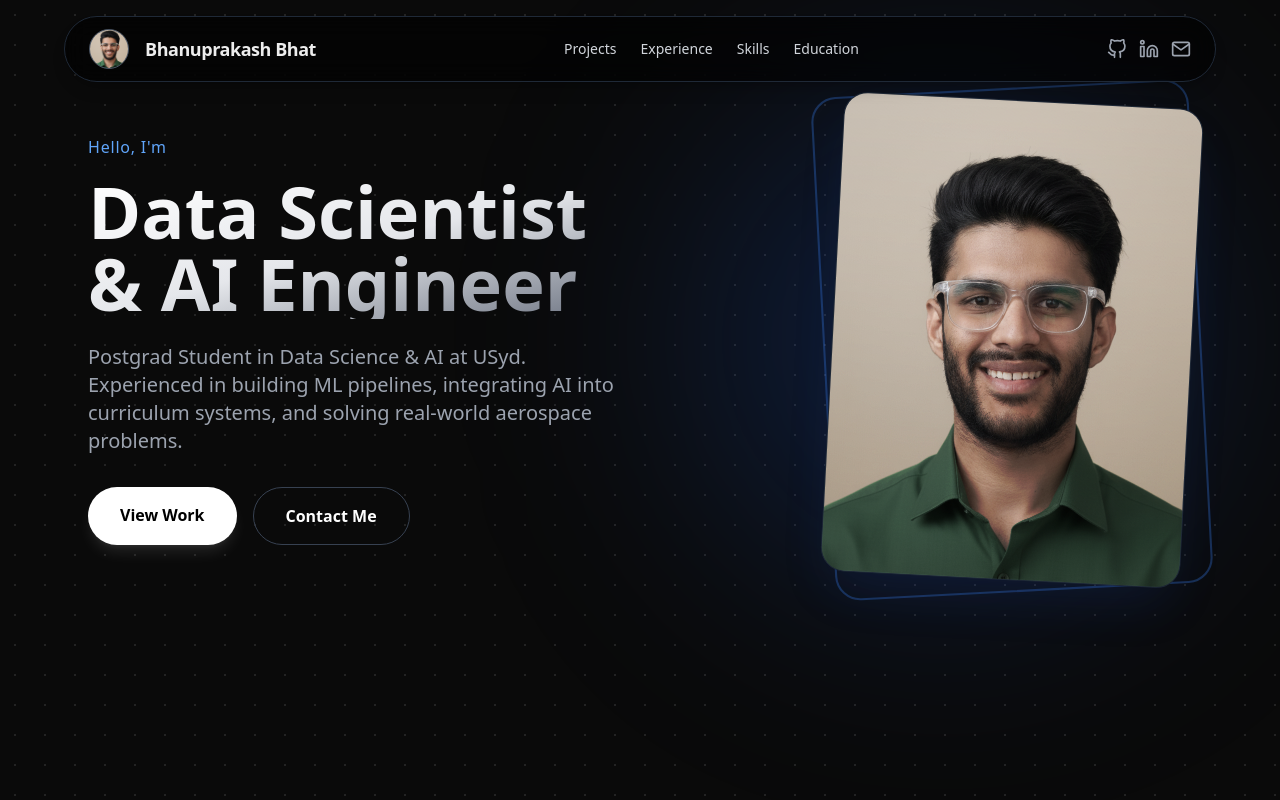
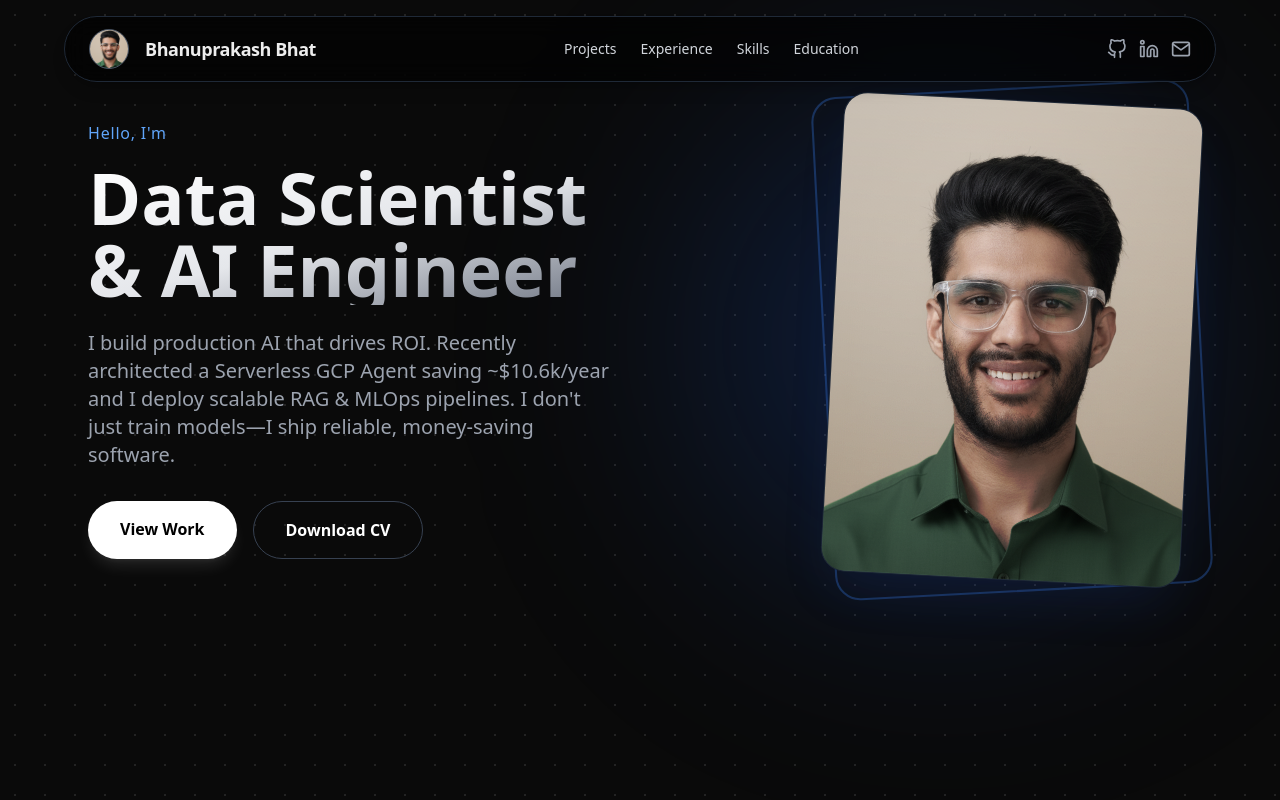
Before and after one commit to Bhat-18/portfolio, a Next.js app: page / in a window 1280 px wide. Shown: the top 800 px of the page. Built offline with nearby package versions, Linux system fonts and the light colour scheme.

Commit message:
Update hero bio and add resume PDF

```diff
--- a/app/data.ts
+++ b/app/data.ts
@@ -5,7 +5,7 @@
 export const hero = {
     name: "Bhanuprakash Bhat",
     title: "Data Scientist & AI Engineer",
-    text: "Postgrad Student in Data Science & AI at USyd. Experienced in building ML pipelines, integrating AI into curriculum systems, and solving real-world aerospace problems.",
+    text: "I build production AI that drives ROI. Recently architected a Serverless GCP Agent saving ~$10.6k/year and I deploy scalable RAG & MLOps pipelines. I don't just train models—I ship reliable, money-saving software.",
     avatar: "/avatar.jpg",
     resume: "/resume.pdf", // Ensure you have a resume.pdf in public, or remove this line
 };
--- a/app/page.tsx
+++ b/app/page.tsx
@@ -58,13 +58,21 @@ export default function Home() {
                   </p>
                   <div className="flex flex-wrap gap-4">
                       <a href="#projects" className="bg-white text-black px-8 py-4 rounded-full font-bold hover:bg-gray-200 transition shadow-lg shadow-white/10">View Work</a>
-                      <a href={socialLinks.linkedin} target="_blank" className="border border-gray-700 text-white px-8 py-4 rounded-full font-bold hover:bg-gray-800 transition">Contact Me</a>
+
+                      {/* === UPDATED BUTTON: DOWNLOAD RESUME === */}
+                      <a
+                        href="/resume.pdf"
+                        target="_blank"
+                        rel="noopener noreferrer"
+                        className="border border-gray-700 text-white px-8 py-4 rounded-full font-bold hover:bg-gray-800 transition"
+                      >
+                        Download CV
+                      </a>
                   </div>
               </div>
 
               {/* Right Column: PHOTO (Resized to Standard Portrait) */}
               <div className="order-1 md:order-2 flex justify-center md:justify-end relative">
-                  {/* CHANGED: Width restricted to max-w-sm (approx 380px) and Height to 450px */}
                   <div className="relative w-full max-w-[300px] md:max-w-[360px] h-[400px] md:h-[480px] rounded-3xl overflow-hidden border border-gray-800 shadow-2xl shadow-blue-900/20 rotate-3 hover:rotate-0 transition-all duration-500 group z-10 bg-gray-900">
                      <Image
                          src={hero.avatar}
```
Also changed, not shown: 1 other file (tests, documents, lock files or other folders).
